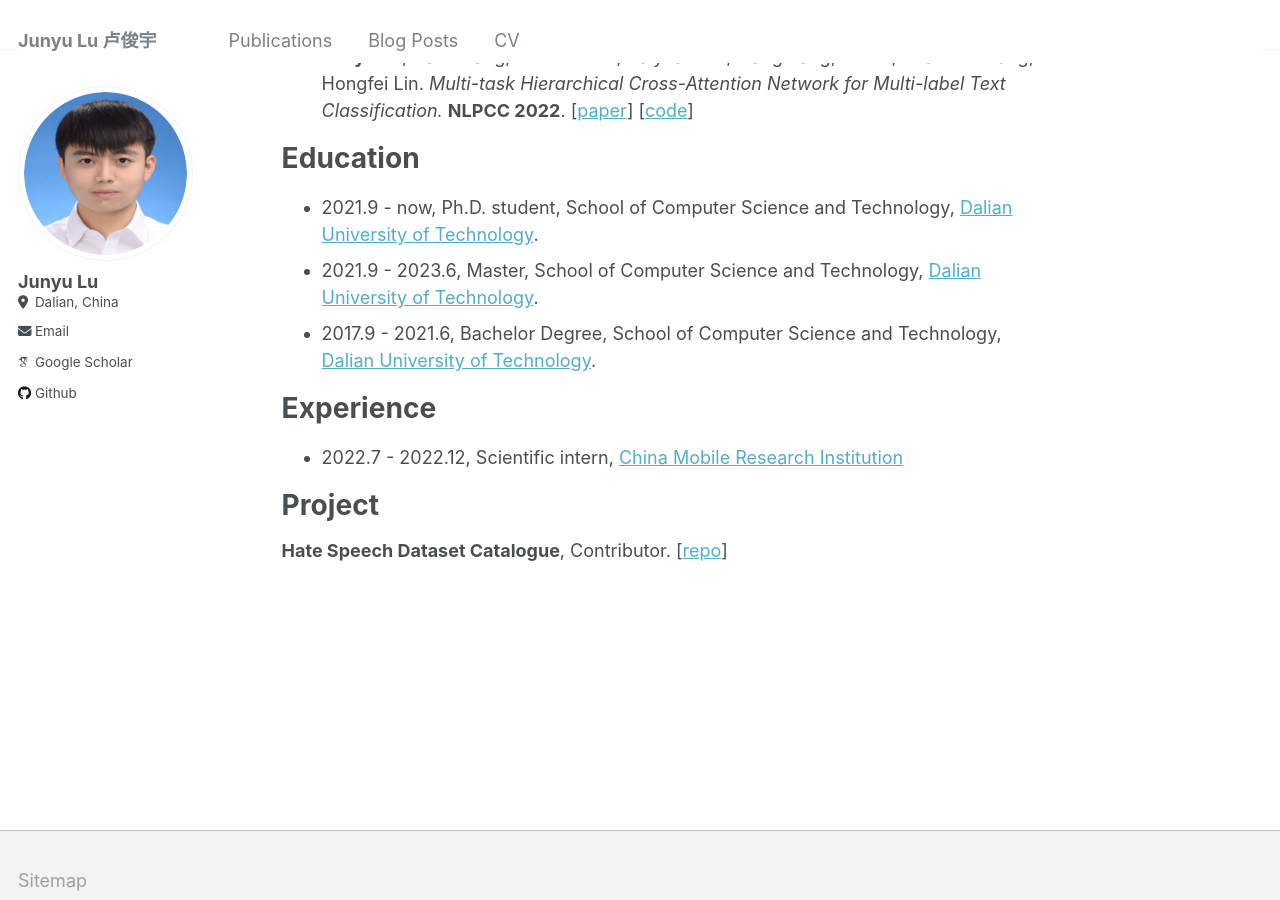
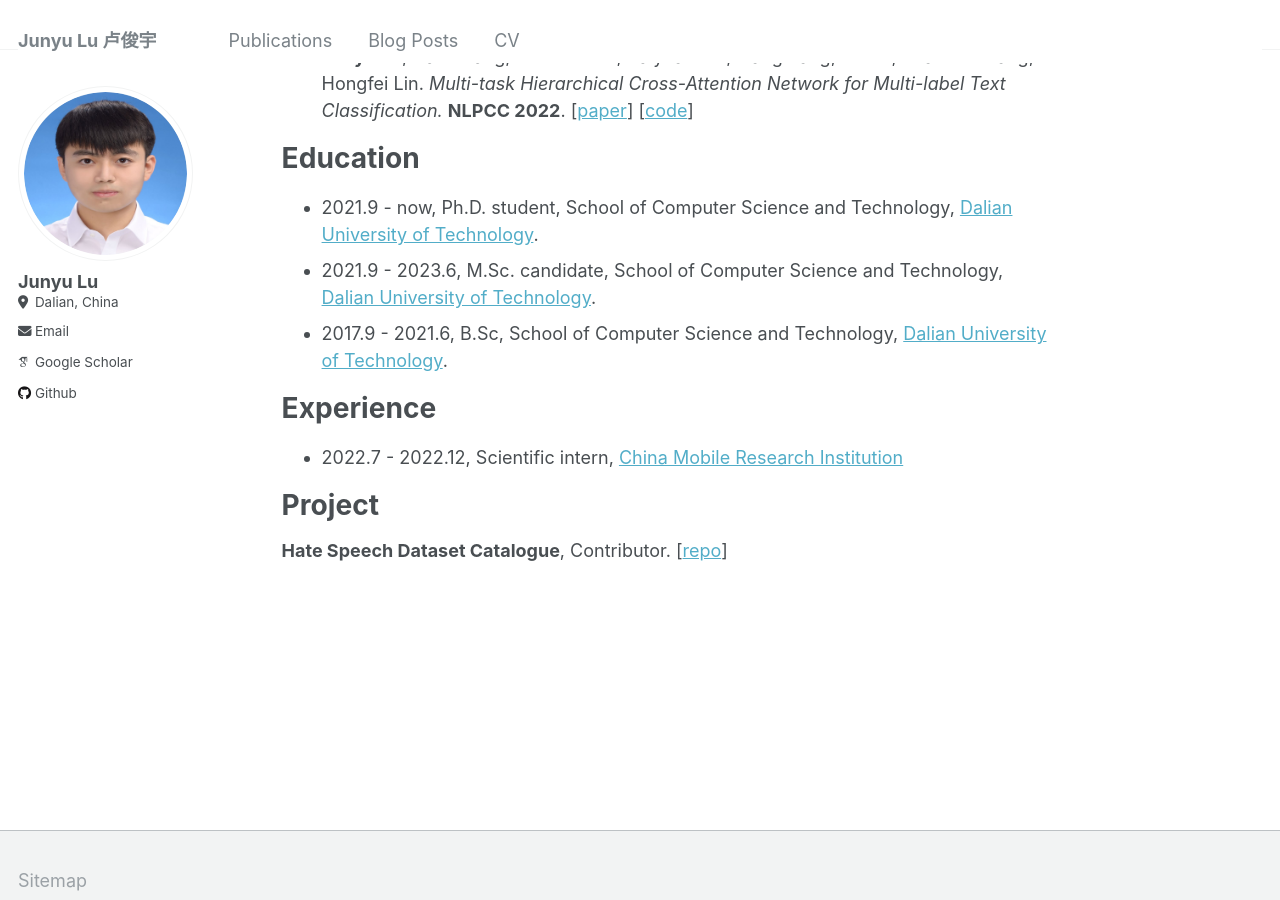
Before and after one commit to DUT-lujunyu/new_lujunyu.github.io, a Jekyll site: the page built from _pages/about.md, in a window 1280 px wide and 900 px high, scrolled down 448 px. Built offline with Jekyll 4.4.1, drawn with Linux system fonts in a browser that asks for light colours; some web fonts are replaced.

Commit message:
Update about.md

```diff
--- a/_pages/about.md
+++ b/_pages/about.md
@@ -20,8 +20,8 @@ Main Publications
 Education
 ======
 - 2021.9 - now, Ph.D. student, School of Computer Science and Technology, [Dalian University of Technology](https://www.dlut.edu.cn).
-- 2021.9 - 2023.6, Master, School of Computer Science and Technology, [Dalian University of Technology](https://www.dlut.edu.cn).
-- 2017.9 - 2021.6, Bachelor Degree, School of Computer Science and Technology, [Dalian University of Technology](https://www.dlut.edu.cn).
+- 2021.9 - 2023.6, M.Sc. candidate, School of Computer Science and Technology, [Dalian University of Technology](https://www.dlut.edu.cn).
+- 2017.9 - 2021.6, B.Sc, School of Computer Science and Technology, [Dalian University of Technology](https://www.dlut.edu.cn).
 
 
 Experience
```
